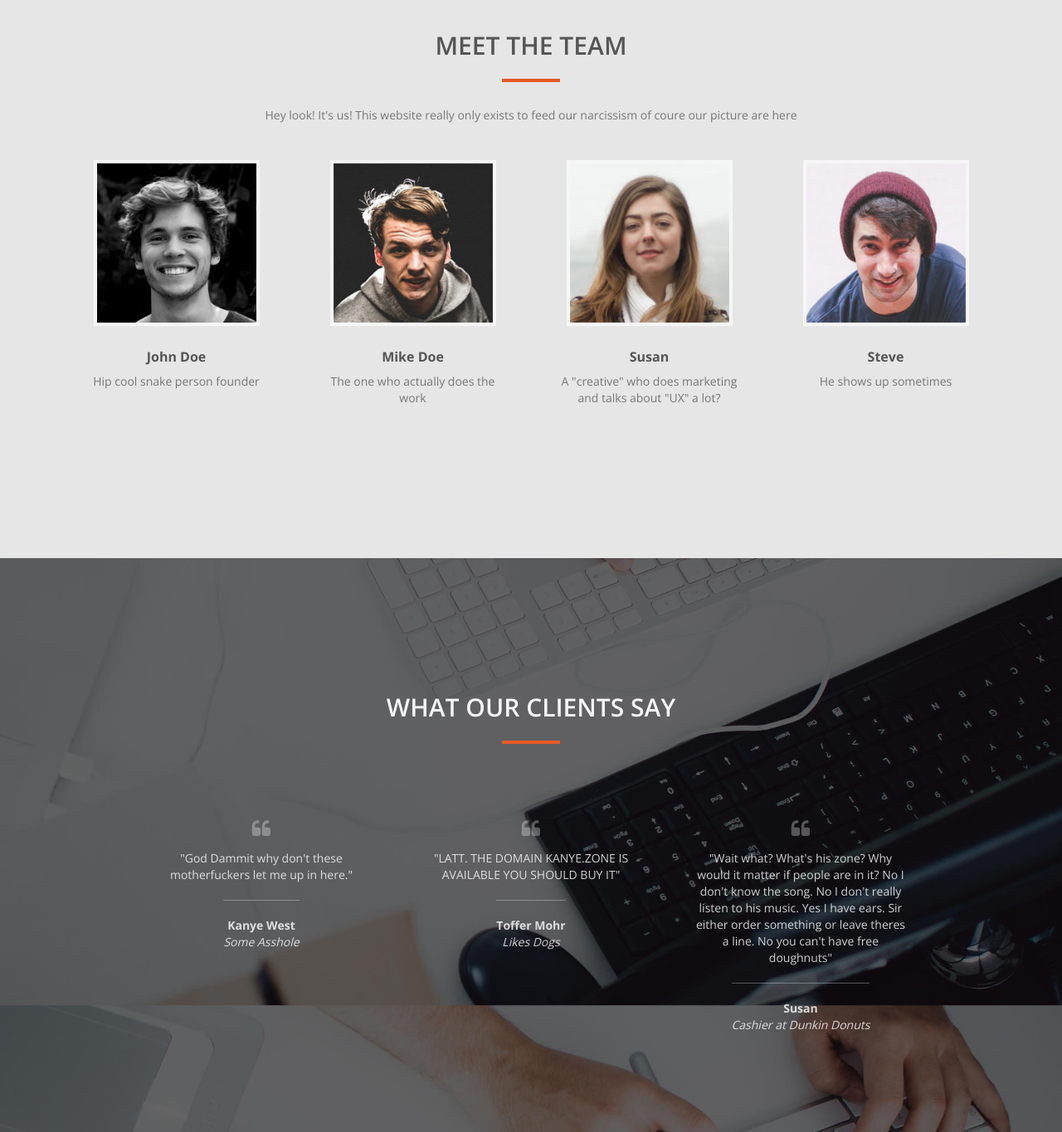
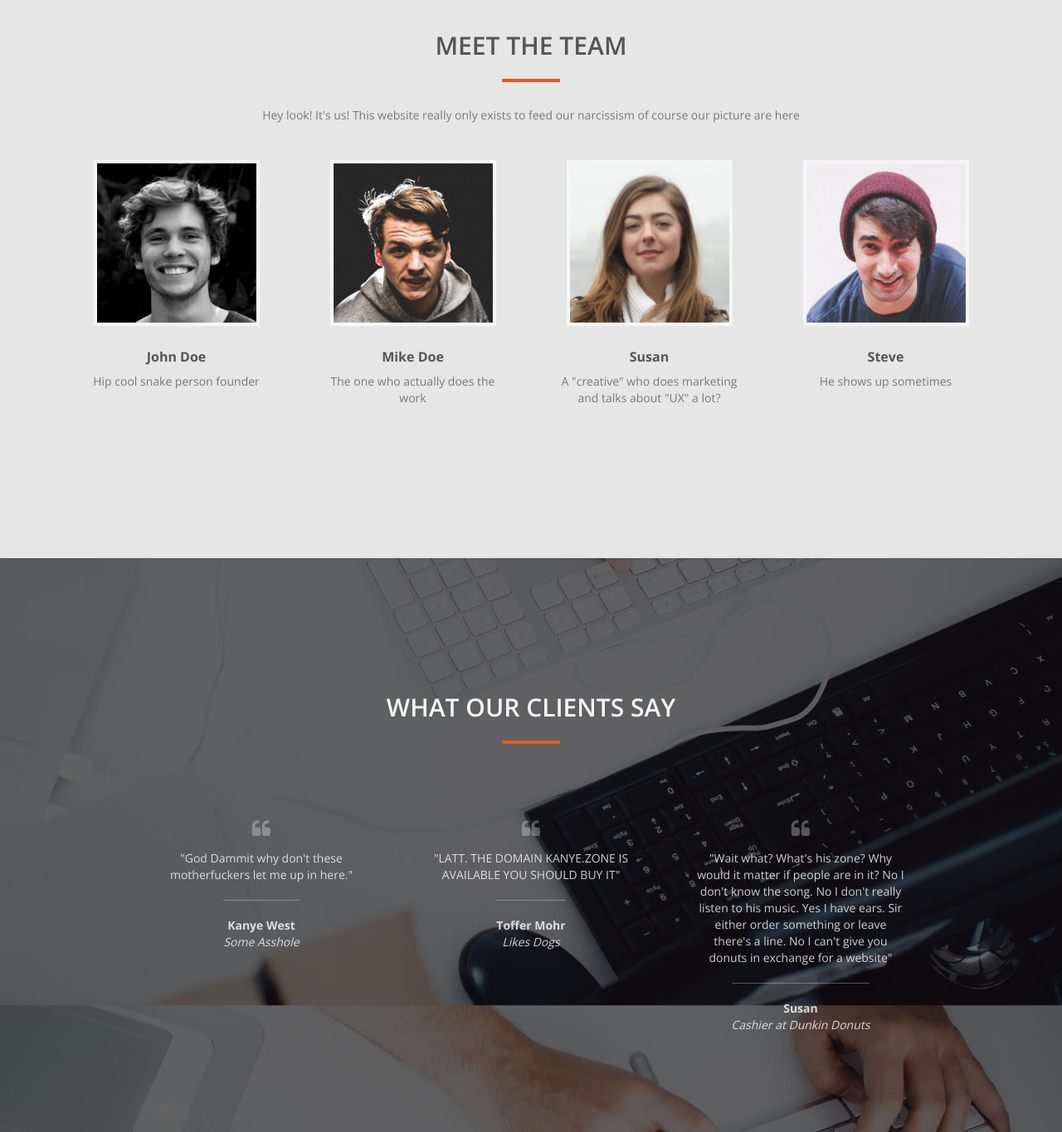
Before and after one commit to anlattner/KanyeZone, a plain HTML site: page index.html in a window 1280 px wide. Shown: the part 3500-4865 px from the top of the page at 83% size. Drawn offline with nearby package versions, Linux system fonts and the light colour scheme.

Commit message:
Update index.html

```diff
--- a/index.html
+++ b/index.html
@@ -278,7 +278,7 @@
     <div class="section-title center">
       <h2>Meet the team</h2>
       <hr>
-      <p>Hey look! It's us! This website really only exists to feed our narcissism of coure our picture are here</p>
+      <p>Hey look! It's us! This website really only exists to feed our narcissism of course our picture are here</p>
     </div>
     <div id="row">
       <div class="col-xs-6 col-md-3 col-sm-6">
@@ -346,7 +346,7 @@
           </div>
           <div class="col-sm-4">
             <blockquote><i class="fa fa-quote-left"></i>
-              <p>"Wait what? What's his zone? Why would it matter if people are in it? No I don't know the song. No I don't really listen to his music. Yes I have ears. Sir either order something or leave theres a line. No you can't have free doughnuts"</p>
+              <p>"Wait what? What's his zone? Why would it matter if people are in it? No I don't know the song. No I don't really listen to his music. Yes I have ears. Sir either order something or leave there's a line. No I can't give you donuts in exchange for a website"</p>
               <div class="clients-name">
                 <p><strong>Susan</strong><br>
                   <em>Cashier at Dunkin Donuts</em></p>
```
